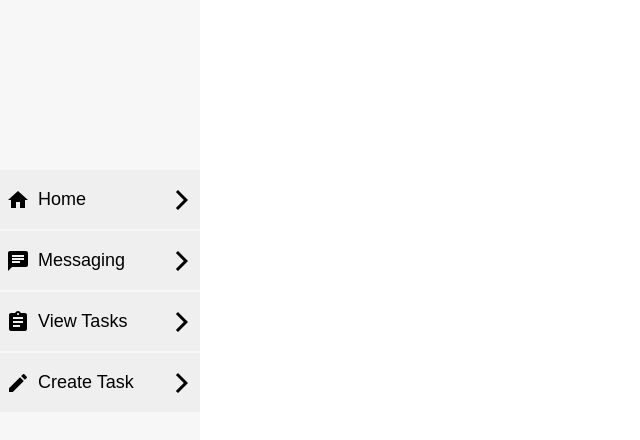
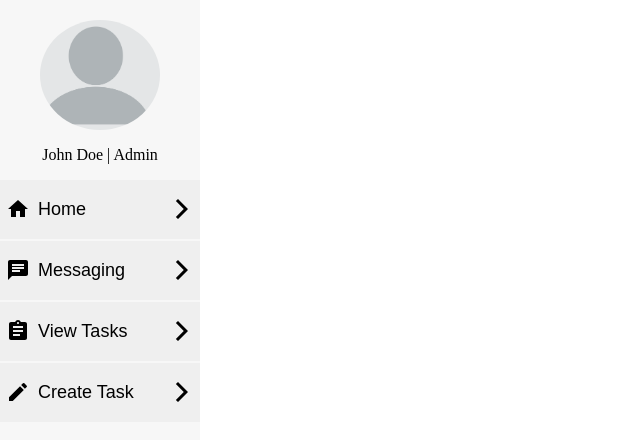
Before and after one commit to SevagSA/Project-Management-Software, a React (Create React App) app in the folder frontend/: page / in a window 1280 px wide. Shown: the top 440 px of the page, without its empty margins (0-640 px from the left). Built offline with nearby package versions, Linux system fonts and the light colour scheme.

Commit message:
Added profile page section to SidebarNav

```diff
--- a/frontend/src/Components/Nav/SidebarNav/SidebarNav.js
+++ b/frontend/src/Components/Nav/SidebarNav/SidebarNav.js
@@ -1,6 +1,9 @@
 import SidebarNavItem from "../SidebarNavItem/SidebarNavItem"
-import {SidebarNavWrapper, SidebarNavProfileHolder, ProfileImg} from "./Styles";
-import profile_picture from "frontend/src/images/profile_picture.png"
+import {
+    SidebarNavWrapper,
+    SidebarNavProfileHolder,
+    ProfileImg
+} from "./Styles";
 
 
 import HomeIcon from '@material-ui/icons/Home';
@@ -13,7 +16,8 @@ export default function SidebarNav() {
     return (
         <SidebarNavWrapper>
             <SidebarNavProfileHolder>
-                <ProfileImg />
+                <ProfileImg src={`${process.env.PUBLIC_URL}/assets/images/profile_page.png`} />
+                <p>John Doe | Admin</p>
             </SidebarNavProfileHolder>
             <SidebarNavItem itemTitle={"Home"} icon={<HomeIcon />}/>
             <SidebarNavItem itemTitle={"Messaging"} icon={<ChatIcon />} />
--- a/frontend/src/Components/Nav/SidebarNav/Styles.js
+++ b/frontend/src/Components/Nav/SidebarNav/Styles.js
@@ -14,11 +14,17 @@ const SidebarNavWrapper = styled.aside`
 `;
 
 const SidebarNavProfileHolder = styled.div`
-    height: 150px;
+    min-height: 150px;
+    display: flex;
+    flex-direction: column;
+    align-items: center;
+    justify-content: center;
 `;
 
-const ProfileImg = styled.image`
-    border: 20px;
+const ProfileImg = styled.img`
+    border-radius: 50%;
+    width: 60%;
+    height: 60%;
 `;
 
 export {SidebarNavWrapper, SidebarNavProfileHolder, ProfileImg};
```
Also changed, not shown: frontend/public/assets/images/profile_page.png (added).
